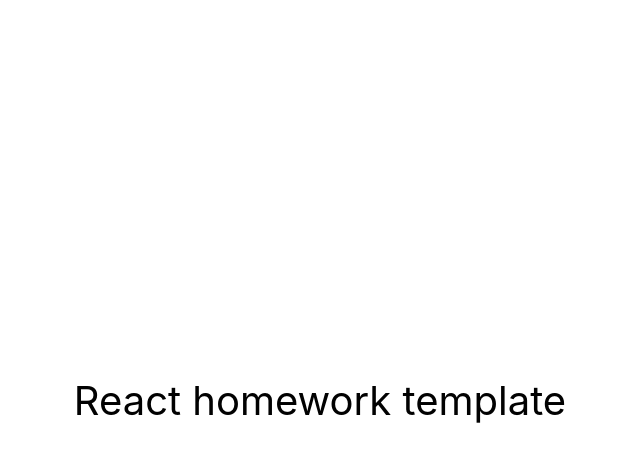
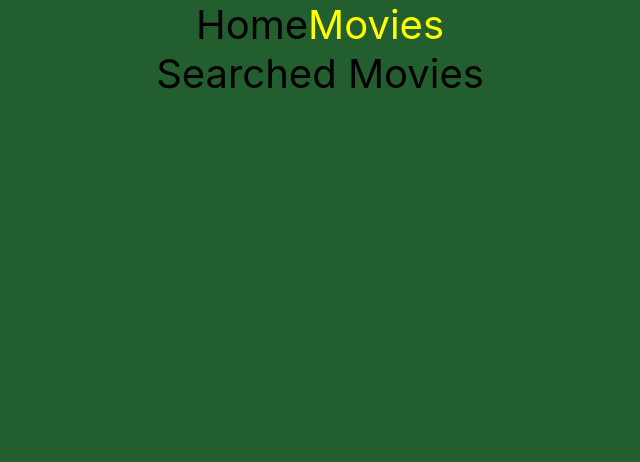
Before and after one commit to michamas/goit-react-hw-05-movies, a React (Create React App) app: page /movies in a window 1280 px wide. Shown: the top 462 px of the page, without its empty margins (320-960 px from the left). Built offline with nearby package versions, Linux system fonts and the light colour scheme; no server answers.

Commit message:
Routes and NavLink layout

```diff
--- a/package.json
+++ b/package.json
@@ -7,9 +7,12 @@
     "@testing-library/jest-dom": "^5.16.3",
     "@testing-library/react": "^12.1.4",
     "@testing-library/user-event": "^13.5.0",
+    "axios": "^1.4.0",
     "react": "^18.1.0",
     "react-dom": "^18.1.0",
+    "react-router-dom": "^6.11.0",
     "react-scripts": "5.0.1",
+    "styled-components": "^5.3.10",
     "web-vitals": "^2.1.3"
   },
   "scripts": {
--- /dev/null
+++ b/src/components/App.css
@@ -0,0 +1,9 @@
+.app {
+  /* height: 100vw; */
+  display: flex;
+  flex-direction: column;
+  justify-content: center;
+  align-items: center;
+  color: #010101;
+  font-size: 40px;
+}
--- a/src/components/App.jsx
+++ b/src/components/App.jsx
@@ -1,16 +1,34 @@
+import { Link, NavLink, Route, Routes } from 'react-router-dom';
+import './App.css';
+import { Home } from './Home/Home.js';
+import { useEffect } from 'react';
+import axios from 'axios';
+import styled from 'styled-components';
+import { Movies } from './Movies/Movies.js';
+
+export const BASE_URL = 'https://api.themoviedb.org/3/';
+export const API_KEY = 'bd36b74e0c17a8ca31f16ce1d27a6f17';
+
+const StyledNavLink = styled(NavLink)`
+  color: black;
+  &.active {
+    color: yellow;
+  }
+  text-decoration: none;
+`;
+
 export const App = () => {
   return (
-    <div
-      style={{
-        height: '100vh',
-        display: 'flex',
-        justifyContent: 'center',
-        alignItems: 'center',
-        fontSize: 40,
-        color: '#010101'
-      }}
-    >
-      React homework template
+    <div className="app">
+      <nav>
+        <StyledNavLink to="/">Home</StyledNavLink>
+        <StyledNavLink to="/movies">Movies</StyledNavLink>
+      </nav>
+      <Routes>
+        <Route path="/" element={<Home />}></Route>
+        <Route path="/movies" element={<Movies />}></Route>
+        <Route path="*" element={<Home />}></Route>
+      </Routes>
     </div>
   );
 };
--- /dev/null
+++ b/src/components/Home/Home.js
@@ -0,0 +1,26 @@
+import axios from 'axios';
+import { API_KEY, BASE_URL } from 'components/App.jsx';
+import { useEffect } from 'react';
+
+export const Home = () => {
+  const homeTrendingURL = 'trending/all/week';
+
+  const fetchMovies = async url => {
+    try {
+      const response = await axios.get(BASE_URL + url, {
+        params: {
+          api_key: API_KEY,
+        },
+      });
+      console.log(response.data.results);
+    } catch (error) {
+      console.log(error);
+    }
+  };
+
+  useEffect(() => {
+    fetchMovies(homeTrendingURL);
+  });
+
+  return <div>Home</div>;
+};
--- /dev/null
+++ b/src/components/Movies/Movies.js
@@ -0,0 +1,26 @@
+import axios from 'axios';
+import { API_KEY, BASE_URL } from 'components/App.jsx';
+import { useEffect } from 'react';
+
+export const Movies = () => {
+  const searchedMoviesURL = 'search/search-movies';
+
+  const fetchMovies = async url => {
+    try {
+      const response = await axios.get(BASE_URL + url, {
+        params: {
+          api_key: API_KEY,
+        },
+      });
+      console.log(response.data.results);
+    } catch (error) {
+      console.log(error);
+    }
+  };
+
+  useEffect(() => {
+    fetchMovies(searchedMoviesURL);
+  });
+
+  return <div>Searched Movies</div>;
+};
--- a/src/index.css
+++ b/src/index.css
@@ -7,6 +7,7 @@ body {
     sans-serif;
   -webkit-font-smoothing: antialiased;
   -moz-osx-font-smoothing: grayscale;
+  background-color: rgb(35, 94, 46);
 }
 
 code {
--- a/src/index.js
+++ b/src/index.js
@@ -2,9 +2,12 @@ import React from 'react';
 import ReactDOM from 'react-dom/client';
 import { App } from 'components/App';
 import './index.css';
+import { BrowserRouter } from 'react-router-dom';
 
 ReactDOM.createRoot(document.getElementById('root')).render(
   <React.StrictMode>
-    <App />
+    <BrowserRouter>
+      <App />
+    </BrowserRouter>
   </React.StrictMode>
 );
```
Also changed, not shown: 1 other file (tests, documents, lock files or other folders).
